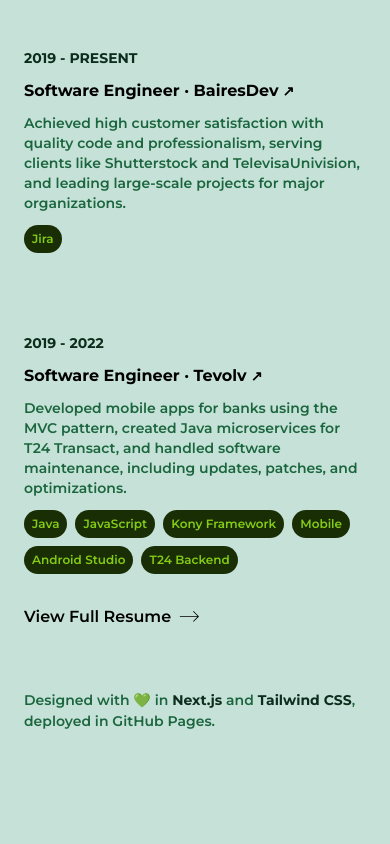
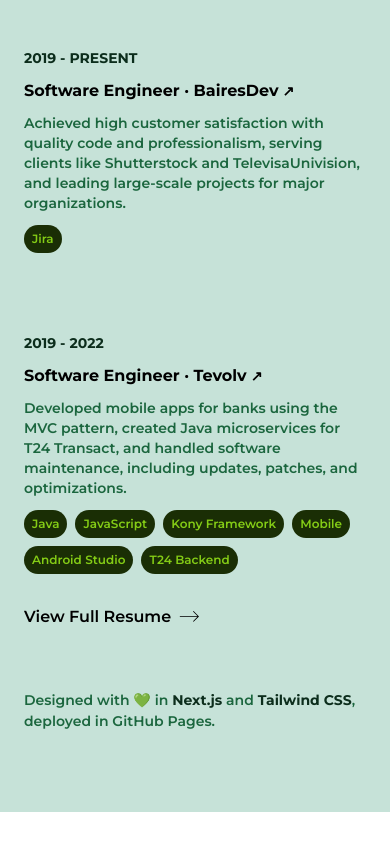
Before and after one commit to Johannsis/Portfolio, a Next.js app: page / in a window 390 px wide. Shown: the part 1525-2369 px from the top of the page. After the commit the page ends 2337 px from the top, so only its background shows below. Built offline with nearby package versions, Linux system fonts and the light colour scheme.

Commit message:
small fix

```diff
--- a/src/app/page.tsx
+++ b/src/app/page.tsx
@@ -12,7 +12,7 @@ export default function Home(): React.ReactElement {
         <main className="mx-auto my-0 flex w-full grow flex-col gap-16 py-0 lg:mr-0 lg:max-w-[calc(60%-0.75rem)]">
           <AboutWidget />
           <ExperienceWidget />
-          <footer className="body-xs flex flex-col gap-2 pb-16 font-semibold text-primary-100 dark:font-normal dark:text-secondary-50 lg:p-4">
+          <footer className="body-xs flex flex-col gap-2 pb-8 font-semibold text-primary-100 dark:font-normal dark:text-secondary-50 lg:p-4">
             <p>
               Designed with 💚 in{' '}
               <span className="font-bold text-primary-50 dark:font-semibold dark:text-secondary-100">
```
